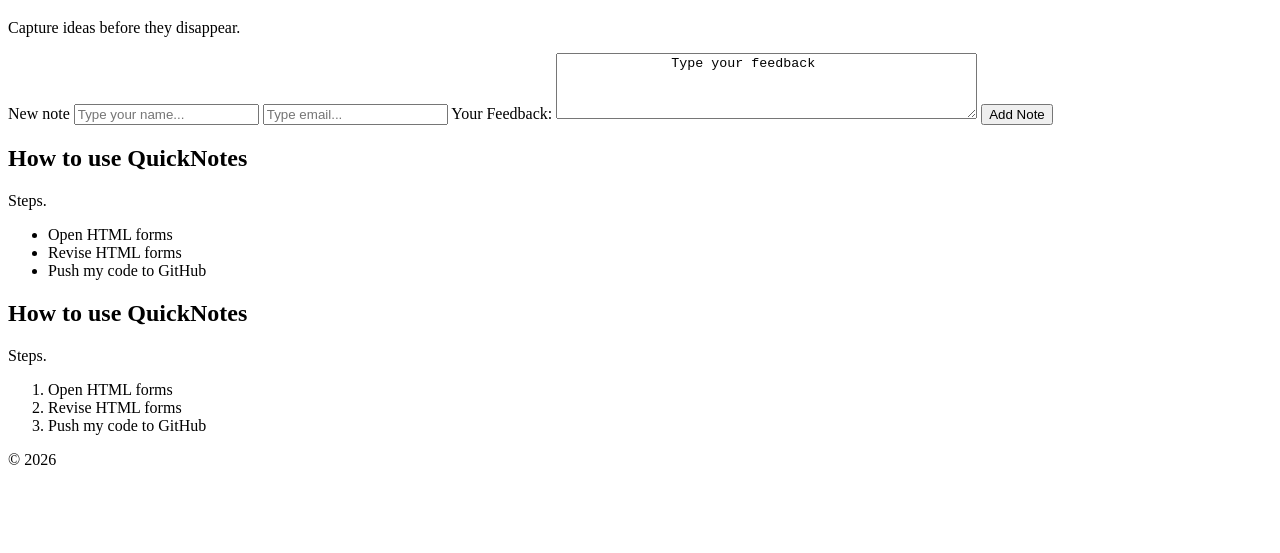
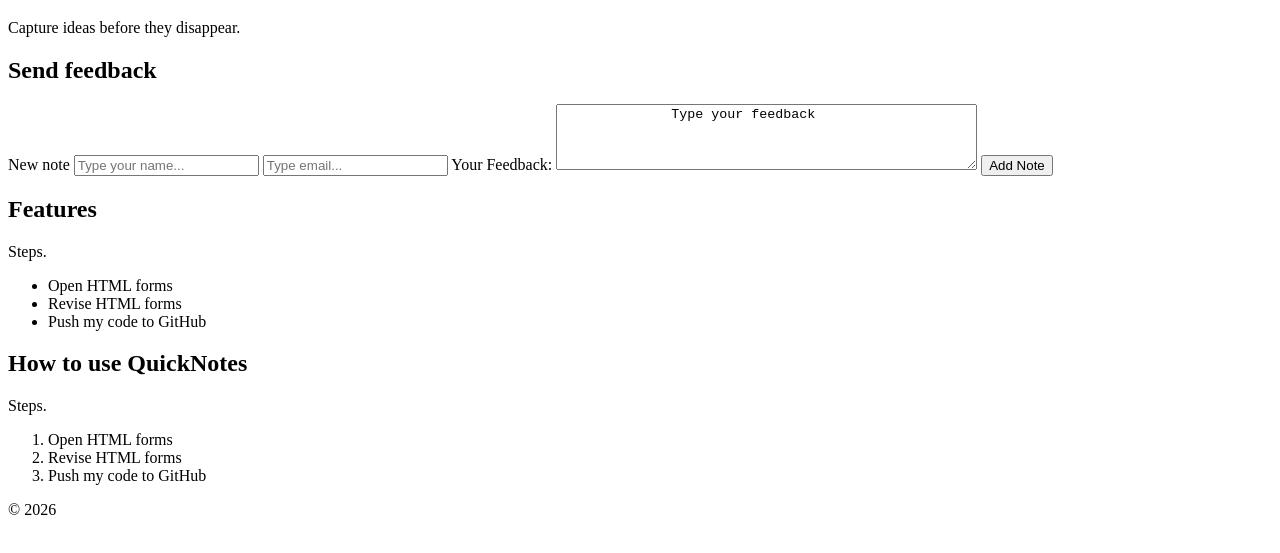
Before and after one commit to Brachah/web-foundations-days, a plain HTML site: page days/day1/about.html in a window 1280 px wide. Shown: the part 87-640 px from the top of the page. Drawn offline with Linux system fonts and the light colour scheme.

Commit message:
Day1 Assignment

```diff
--- a/days/day1/about.html
+++ b/days/day1/about.html
@@ -18,7 +18,7 @@
 
     <main>
       <section>
-        <h2About QuickNotes</h2>
+        <h2>Send feedback</h2>
         <form id="feedback-form">
           <label for="note-input">New note</label>
           <input type="text" id="name" placeholder="Type your name..." />
@@ -32,7 +32,7 @@
       </section>
 
       <section>
-        <h2>How to use QuickNotes</h2>
+        <h2>Features</h2>
         <p id="note-count">Steps.</p>
         <ul id="notes-list">
           <li>Open HTML forms</li>
```
